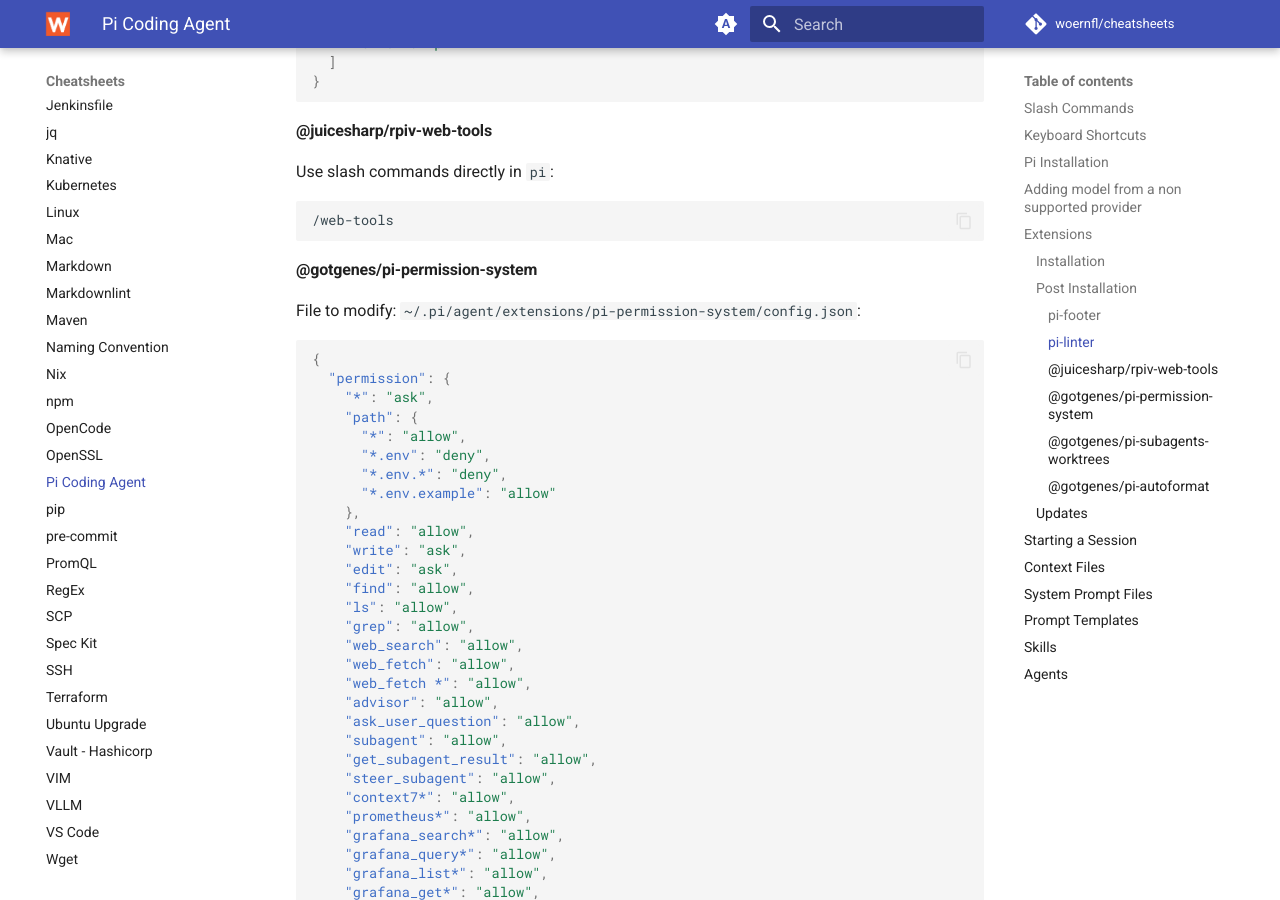
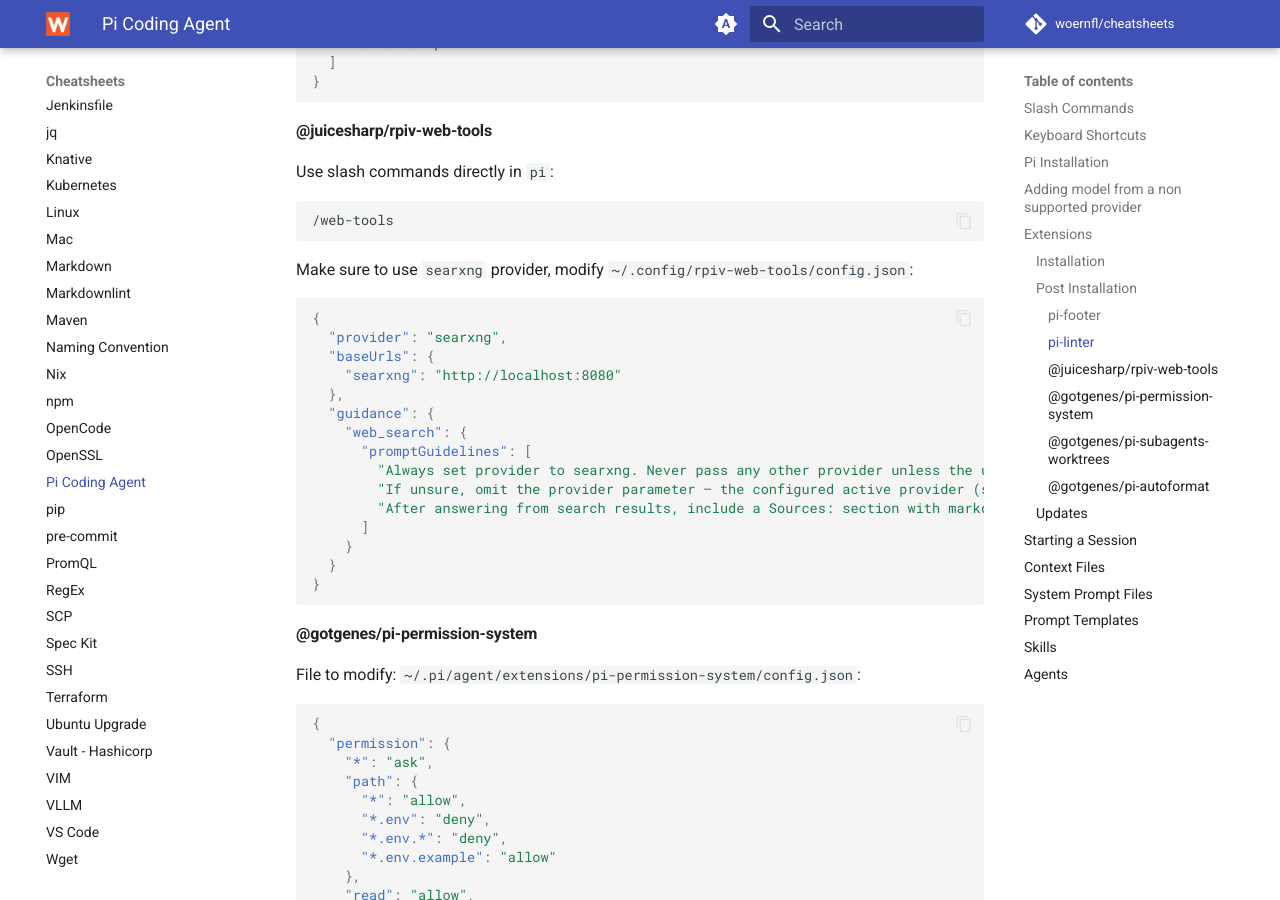
Before and after one commit to woernfl/cheatsheets, an MkDocs documentation site: the page built from docs/pi.md, in a window 1280 px wide and 900 px high, scrolled down 7326 px. Built offline with MkDocs 1.6.1 and Material for MkDocs 9.7.7, drawn with Linux system fonts in a browser that asks for light colours; comment, search, counter and statistics services are not loaded.

Commit message:
Update pi.md (#524)

````diff
--- a/docs/pi.md
+++ b/docs/pi.md
@@ -343,6 +343,26 @@
 
 ```bash
 /web-tools
+```
+
+Make sure to use `searxng` provider, modify `~/.config/rpiv-web-tools/config.json`:
+
+```json
+{
+  "provider": "searxng",
+  "baseUrls": {
+    "searxng": "http://localhost:8080"
+  },
+  "guidance": {
+    "web_search": {
+      "promptGuidelines": [
+        "Always set provider to searxng. Never pass any other provider unless the user explicitly names a different backend.",
+        "If unsure, omit the provider parameter — the configured active provider (searxng) resolves correctly.",
+        "After answering from search results, include a Sources: section with markdown hyperlinks."
+      ]
+    }
+  }
+}
 ```
 
 #### @gotgenes/pi-permission-system
````
Also changed, not shown: .cspell.json.
